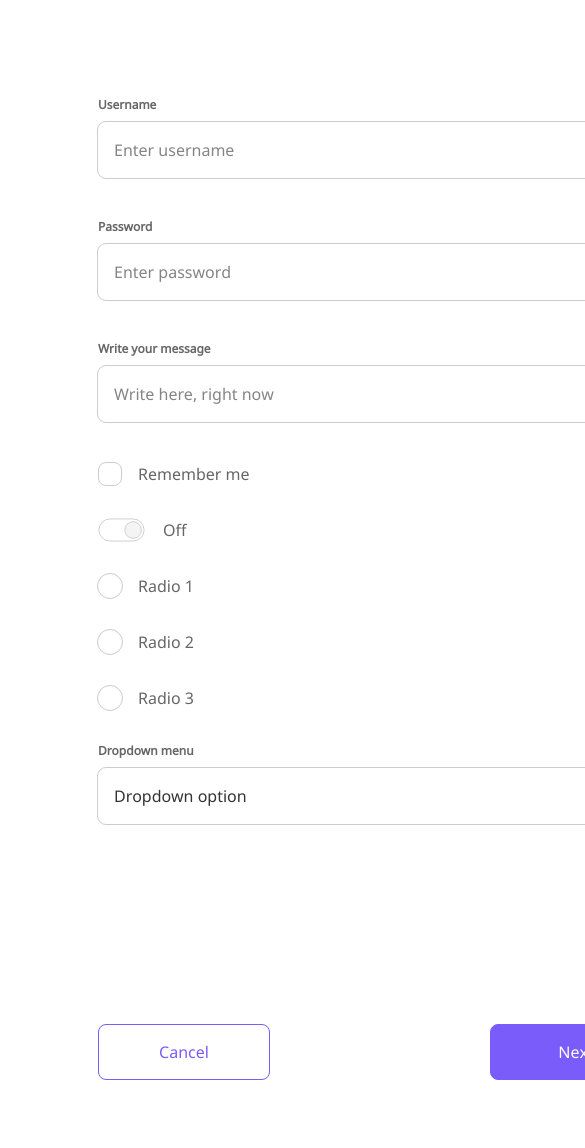
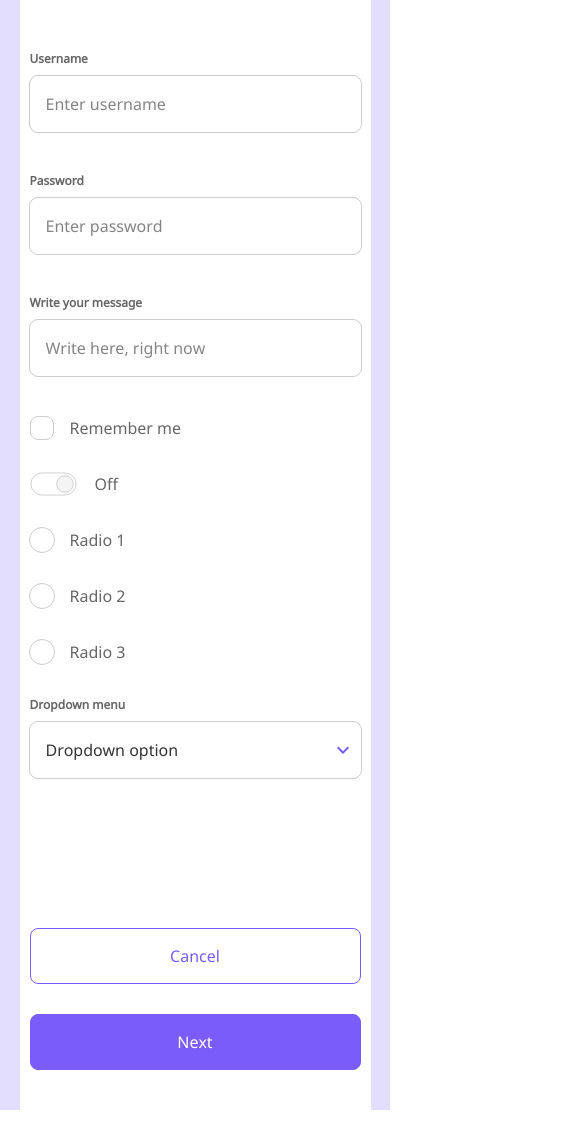
Before and after one commit to IgorDetkin/test_HB, a React (Create React App) app: page / in a window 390 px wide. Shown: the top 1148 px of the page, 585 px wide, since content can reach past the window. After the commit the page ends 1110 px from the top, so only its background shows below. Built offline with nearby package versions, Linux system fonts and the light colour scheme.

Commit message:
adaptive_1

```diff
--- a/package.json
+++ b/package.json
@@ -2,6 +2,8 @@
   "name": "forms",
   "version": "0.1.0",
   "private": true,
+  "homepage": "https://igordetkin.github.io/test_HB/",
+
   "dependencies": {
     "@material-ui/core": "^4.12.4",
     "@material-ui/icons": "^4.11.3",
@@ -17,7 +19,9 @@
     "start": "react-scripts start",
     "build": "react-scripts build",
     "test": "react-scripts test",
-    "eject": "react-scripts eject"
+    "eject": "react-scripts eject",
+    "predeploy": "npm run build",
+    "deploy": "gh-pages -d build"
   },
   "eslintConfig": {
     "extends": [
--- a/src/App.css
+++ b/src/App.css
@@ -13,6 +13,26 @@
 .page {
   background-color: #fff;
   width: 760px;
+  /* width: 50%; */
   margin: 0 auto;
   height: 100%;
 }
+
+
+@media all and (min-width: 767px) and (max-width: 1024px) {
+  .page {
+    width: 75%
+  }
+}
+
+@media all and (min-width: 424px) and (max-width: 767px) {
+  .page {
+    width: 80%
+  }
+}
+
+@media all and (min-width: 320px) and (max-width: 424px) {
+  .page {
+    width: 90%
+  }
+}
--- a/src/components/Form/Form.css
+++ b/src/components/Form/Form.css
@@ -11,3 +11,46 @@ form {
     display: flex;
     justify-content: space-between;
 }
+
+@media all and (min-width: 767px) and (max-width: 1024px) {
+    form {
+        padding: 96px 70px 92px;
+    }
+  }
+
+
+@media all and (min-width: 650px) and (max-width: 767px) {
+    form {
+        padding: 86px 60px 82px;
+    }
+}
+
+@media all and (min-width: 550px) and (max-width: 650px) {
+    form {
+        padding: 76px 40px 72px;
+    }
+}
+
+@media all and (min-width: 424px) and (max-width: 550px) {
+    form {
+        padding: 60px 20px 55px;
+    }
+
+    .form-buttons {
+        flex-direction: column;
+        align-items: center;
+        row-gap: 30px;
+    }
+}
+
+@media all and (min-width: 320px) and (max-width: 424px) {
+    form {
+        padding: 50px 10px 40px;
+    }
+
+    .form-buttons {
+        flex-direction: column;
+        align-items: center;
+        row-gap: 30px;
+    }
+}
--- a/src/components/Ui/button/Button.css
+++ b/src/components/Ui/button/Button.css
@@ -11,3 +11,10 @@ button {
     text-align: center;
     cursor: pointer;
 }
+
+
+@media all and (min-width: 320px) and (max-width: 550px) {
+    button {
+        width: 100%;
+    }
+}
--- a/src/components/Ui/customSelect/CustomSelect.css
+++ b/src/components/Ui/customSelect/CustomSelect.css
@@ -102,3 +102,11 @@
     background-color: #7A5CFA;
     color: #fff;
 }
+
+
+
+@media all and (min-width: 320px) and (max-width: 550px) {
+    .select {
+        height: 200px;
+    }
+}
```
